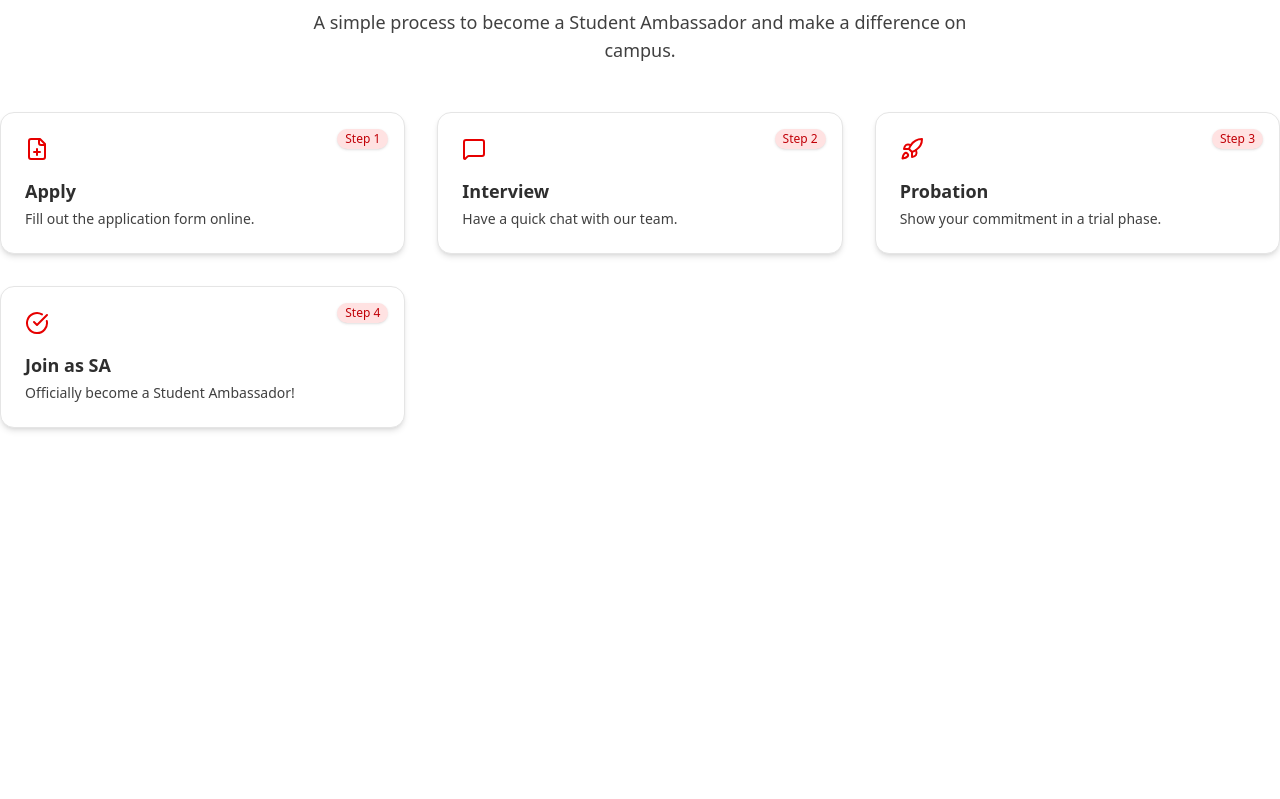
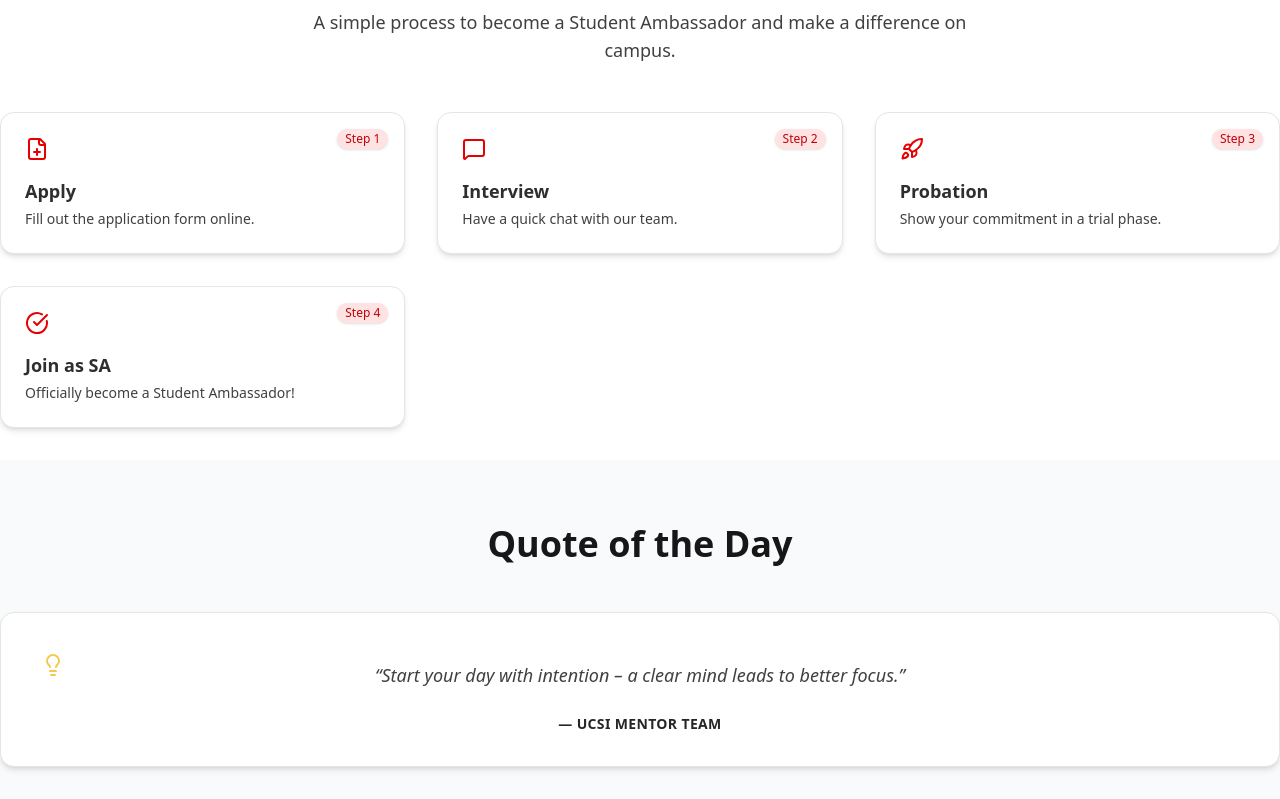
Before and after one commit to aro-arko/SA-Management-System, a Next.js app in the folder frontend/: page / in a window 1280 px wide. Shown: the part 2430-3229 px from the top of the page. Before the commit the page ends 2890 px from the top, so only its background shows below. Built offline with nearby package versions, Linux system fonts and the light colour scheme.

Commit message:
quote part added

```diff
--- a/frontend/src/app/(WithCommonLayout)/page.tsx
+++ b/frontend/src/app/(WithCommonLayout)/page.tsx
@@ -2,6 +2,7 @@ import Banner from "@/components/modules/WithCommonLayout/banner/Banner";
 import Benefits from "@/components/modules/WithCommonLayout/benefits/Benefits";
 import HowToJoin from "@/components/modules/WithCommonLayout/howtojoin/HowToJoin";
 import ProgramOverview from "@/components/modules/WithCommonLayout/programOverview/ProgramOverview";
+import Quote from "@/components/modules/WithCommonLayout/quote/Quote";
 import RolesExpectations from "@/components/modules/WithCommonLayout/roles&expectations/RolesExpectations";
 import { Metadata } from "next";
 
@@ -19,6 +20,7 @@ const HomePage = () => {
       <Benefits />
       <RolesExpectations />
       <HowToJoin />
+      <Quote />
     </div>
   );
 };
--- /dev/null
+++ b/frontend/src/components/modules/WithCommonLayout/quote/Quote.tsx
@@ -0,0 +1,57 @@
+"use client";
+
+import { Lightbulb } from "lucide-react";
+import { useTheme } from "next-themes";
+import { useEffect, useState } from "react";
+
+const Quote = () => {
+  const { resolvedTheme } = useTheme();
+  const [mounted, setMounted] = useState(false);
+
+  useEffect(() => {
+    setMounted(true);
+  }, []);
+
+  if (!mounted) return null;
+
+  const isDark = resolvedTheme === "dark";
+
+  const quote =
+    "Start your day with intention – a clear mind leads to better focus.";
+  const author = "UCSI Mentor Team";
+
+  return (
+    <section
+      className={` pt-8 md:pt-16 pb-8 px-4 sm:px-6 lg:px-0 ${
+        isDark ? "bg-gradient-to-b from-[#000000] to-[#170303]" : "bg-[#F9FAFB]"
+      }`}
+    >
+      <div className="max-w-7xl mx-auto px-4 sm:px-6 lg:px-0 text-center">
+        <h2 className="text-3xl sm:text-4xl font-bold mb-12 text-neutral-900 dark:text-neutral-100">
+          Quote of the Day
+        </h2>
+
+        <div
+          className={`relative p-8 rounded-xl shadow-md border flex flex-col items-center text-center transition-all duration-300
+    ${
+      isDark
+        ? "bg-[#1a1a1a]/40 backdrop-blur-md border-[#2a2a2a]"
+        : "bg-white border-neutral-200"
+    }`}
+        >
+          <Lightbulb className="absolute top-10 left-10 text-yellow-500 dark:text-yellow-400 w-6 h-6 opacity-70" />
+
+          <p className="mt-4 text-neutral-700 dark:text-neutral-300 italic max-w-2xl mx-auto text-base sm:text-lg leading-relaxed">
+            “{quote}”
+          </p>
+
+          <div className="mt-6 text-sm font-semibold text-neutral-800 dark:text-neutral-100 tracking-wide uppercase">
+            — {author}
+          </div>
+        </div>
+      </div>
+    </section>
+  );
+};
+
+export default Quote;
```
